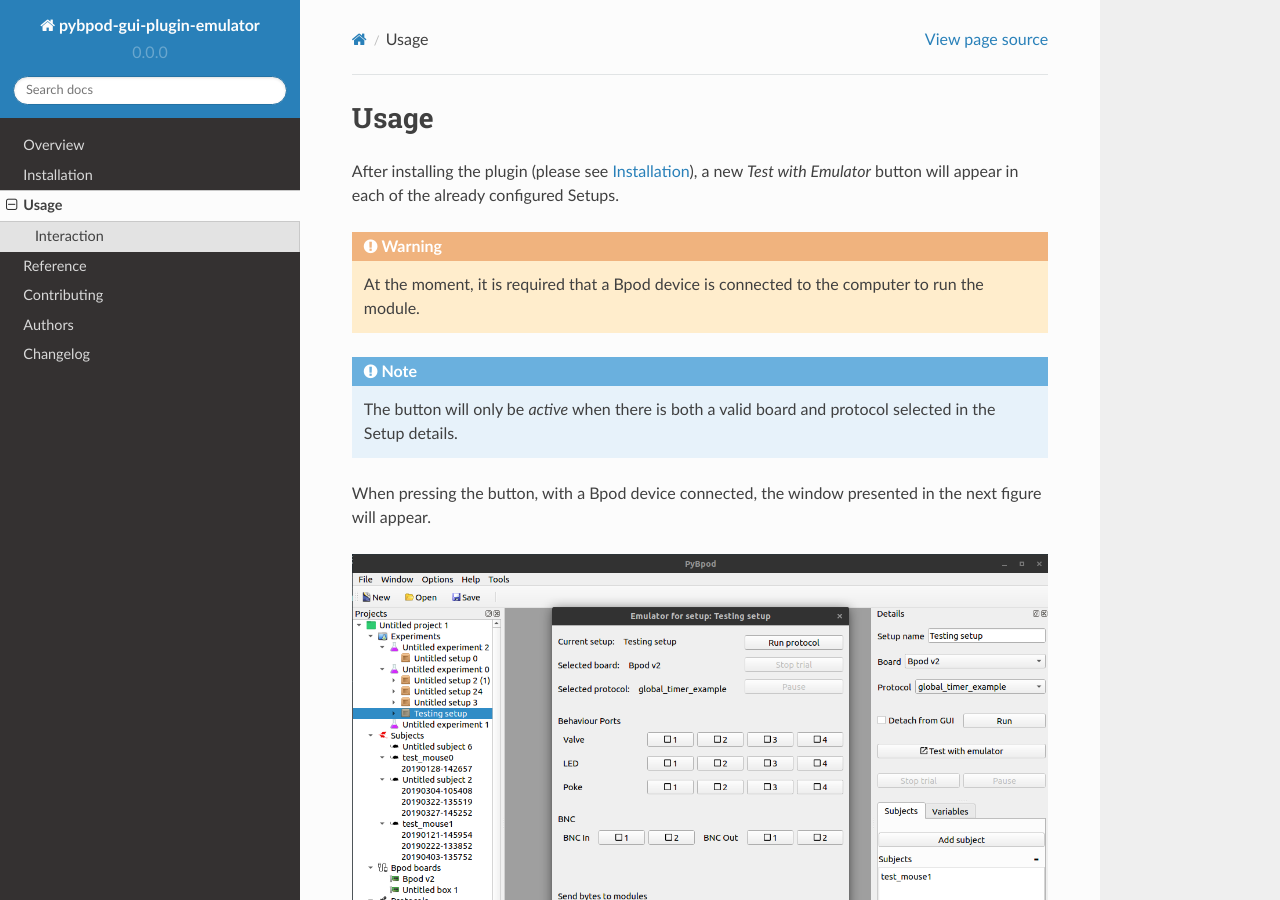
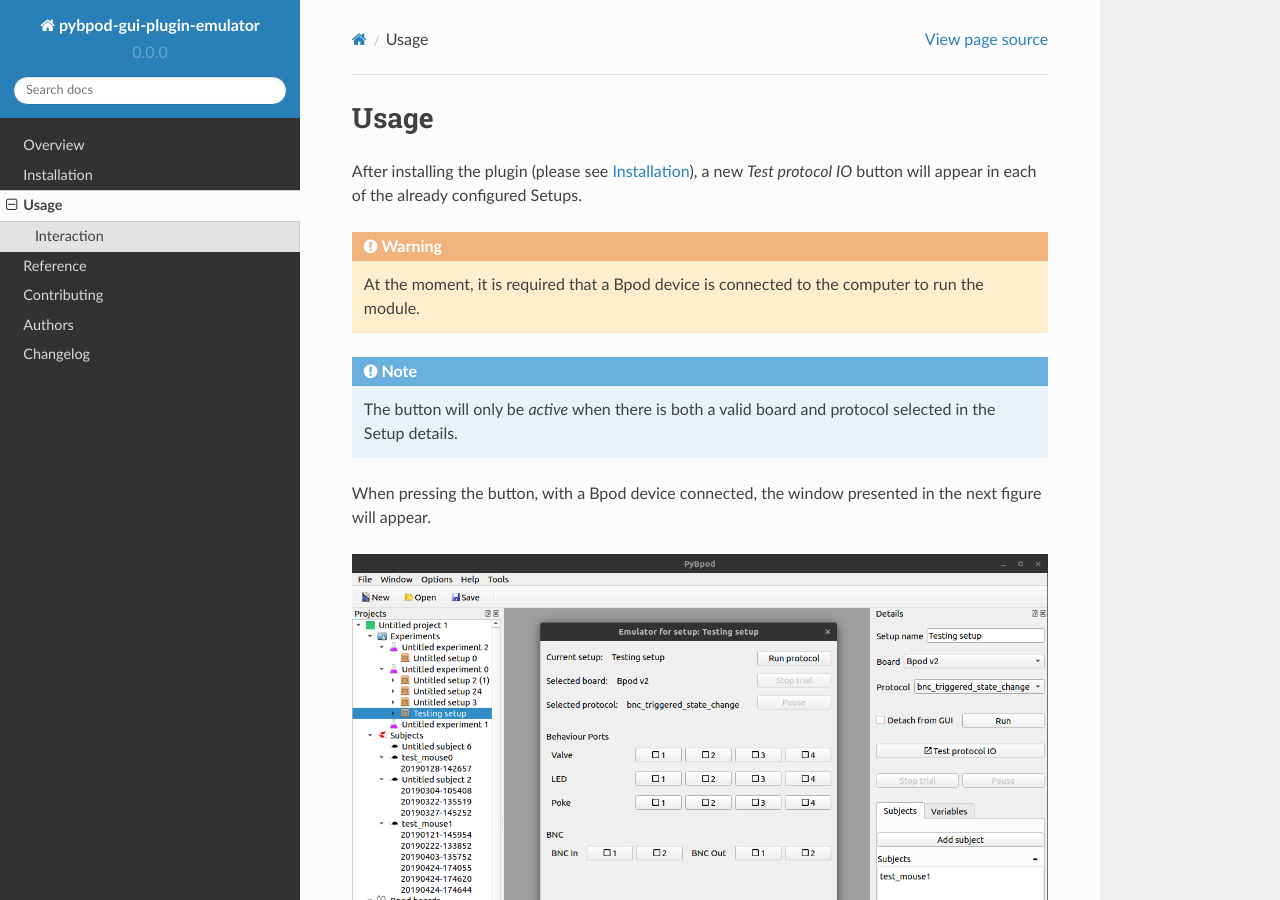
Before and after one commit to ckarageorgkaneen/pybpod-gui-plugin-emulator, a Sphinx documentation site: the page built from docs/usage.rst, in a window 1280 px wide and 900 px high. Built offline with Sphinx 7.4.7 and the Read the Docs theme 2.0.0, drawn with Linux system fonts in a browser that asks for light colours.

Commit message:
Update documentation with the new button name

```diff
--- a/docs/usage.rst
+++ b/docs/usage.rst
@@ -3,7 +3,7 @@ Usage
 =====
 
 After installing the plugin (please see :ref:`installation`),
-a new *Test with Emulator* button will appear in each of the
+a new *Test protocol IO* button will appear in each of the
 already configured Setups.
 
 .. warning::
```
Also changed, not shown: docs/_static/emulator_mainwindow.png.
